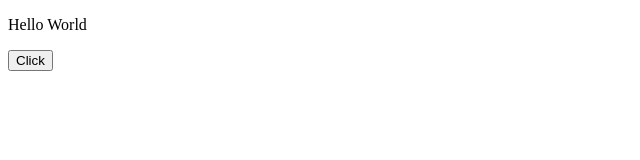
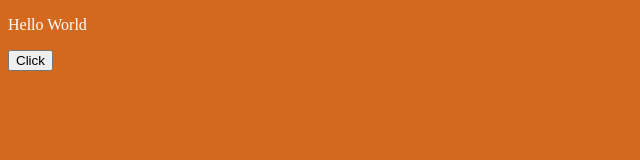
Before and after one commit to henry-doan/js-intro-fall21, a plain HTML site: page index.html in a window 1280 px wide. Shown: the whole page, without its empty margins (0-640 px from the left). Drawn offline with Linux system fonts and the light colour scheme.

Commit message:
change bg

```diff
--- a/index.html
+++ b/index.html
@@ -4,6 +4,7 @@
   <meta charset="UTF-8">
   <meta name="viewport" content="width=device-width, initial-scale=1.0">
   <title>Document</title>
+  <link rel="stylesheet" href="styles.css">
 </head>
 <body>
   <p id="demo"></p>
--- a/styles.css
+++ b/styles.css
@@ -0,0 +1,4 @@
+body {
+  background: chocolate;
+  color: white;
+}
```
